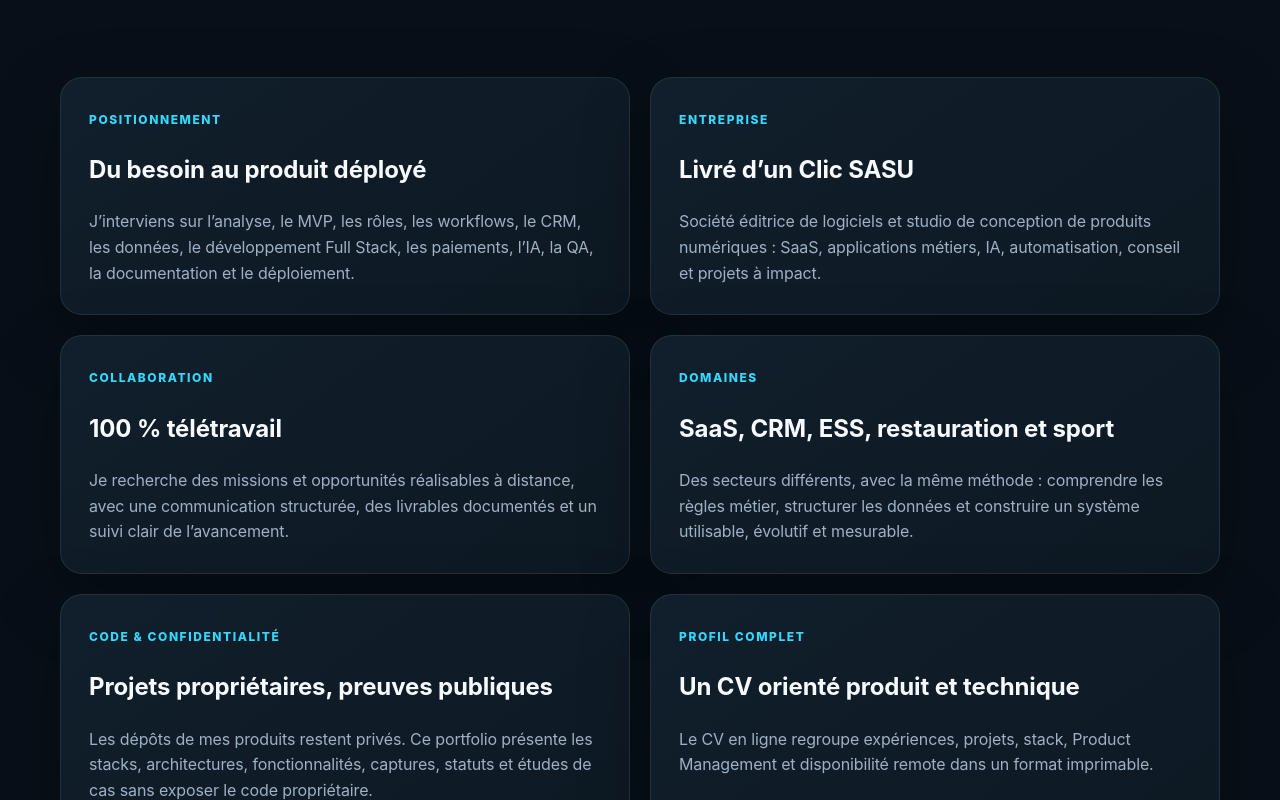
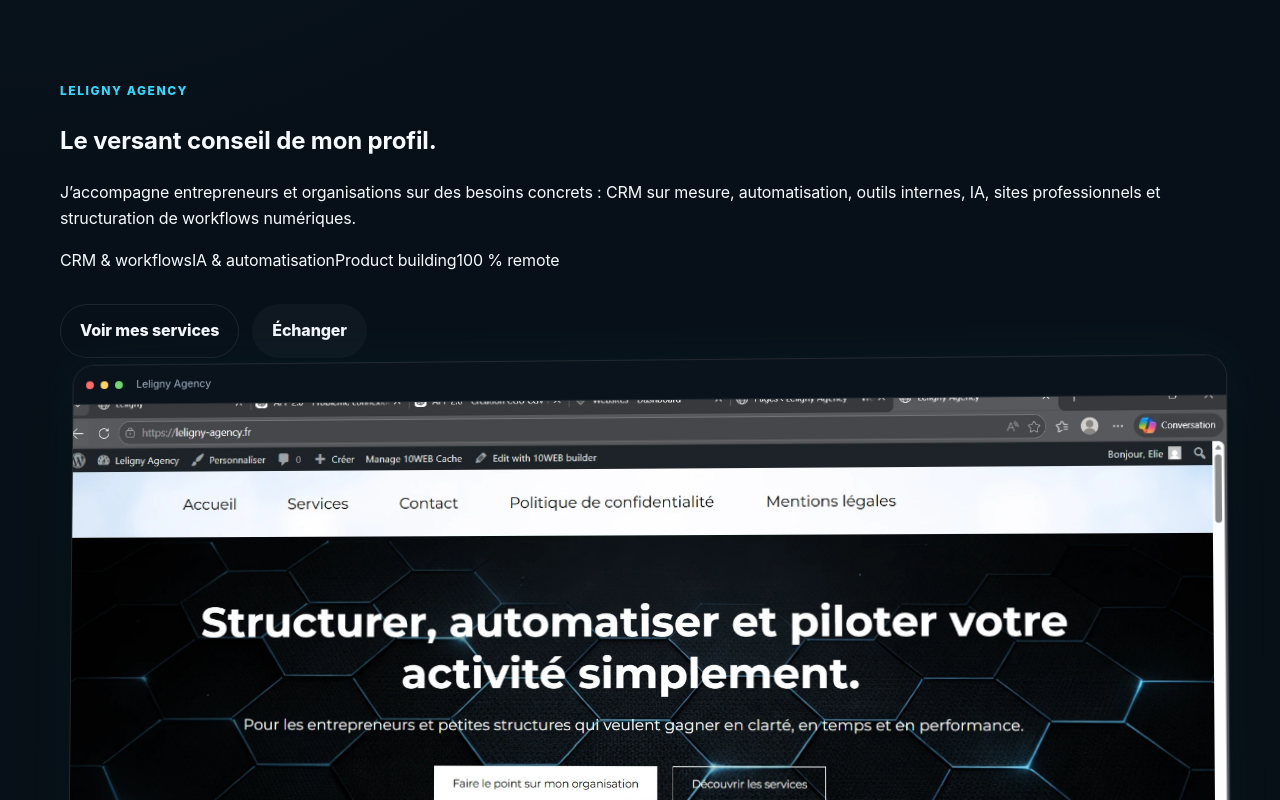
Before and after one commit to eleligny-coder/Portfolio, a Next.js app: page /a-propos in a window 1280 px wide. Shown: the part 1780-2580 px from the top of the page. Built offline with nearby package versions, Linux system fonts and the light colour scheme; no server answers.

Commit message:
feat: add Leligny Agency visual proof to about page

```diff
--- a/src/app/a-propos/page.tsx
+++ b/src/app/a-propos/page.tsx
@@ -1,4 +1,5 @@
 import type { Metadata } from "next";
+import Image from "next/image";
 import Link from "next/link";
 import { PageIntro, SectionTitle } from "@/components/layout";
 
@@ -25,6 +26,20 @@ export default function Page() {
       <div className="journey">{journey.map(([n,title,text])=><article key={n}><span>{n}</span><div><h3>{title}</h3><p>{text}</p></div></article>)}</div>
     </div></section>
 
+    <section className="section agency-showcase-section"><div className="shell agency-showcase">
+      <div className="agency-showcase-copy">
+        <span className="eyebrow">Leligny Agency</span>
+        <h2>Le versant conseil de mon profil.</h2>
+        <p>J’accompagne entrepreneurs et organisations sur des besoins concrets : CRM sur mesure, automatisation, outils internes, IA, sites professionnels et structuration de workflows numériques.</p>
+        <div className="agency-proof-list"><span>CRM & workflows</span><span>IA & automatisation</span><span>Product building</span><span>100 % remote</span></div>
+        <div className="actions"><Link className="btn secondary" href="/services">Voir mes services</Link><Link className="btn ghost" href="/contact">Échanger</Link></div>
+      </div>
+      <div className="case-browser agency-browser">
+        <div className="browser-bar"><span/><span/><span/><small>Leligny Agency</small></div>
+        <Image src="/projects/leligny-agency-home.webp" alt="Site de présentation Leligny Agency" width={1600} height={900} sizes="(max-width: 900px) 100vw, 50vw" />
+      </div>
+    </div></section>
+
     <section className="section"><div className="shell grid two">
       <article className="card"><span className="eyebrow">Positionnement</span><h2>Du besoin au produit déployé</h2><p>J’interviens sur l’analyse, le MVP, les rôles, les workflows, le CRM, les données, le développement Full Stack, les paiements, l’IA, la QA, la documentation et le déploiement.</p></article>
       <article className="card"><span className="eyebrow">Entreprise</span><h2>Livré d’un Clic SASU</h2><p>Société éditrice de logiciels et studio de conception de produits numériques : SaaS, applications métiers, IA, automatisation, conseil et projets à impact.</p></article>
```
